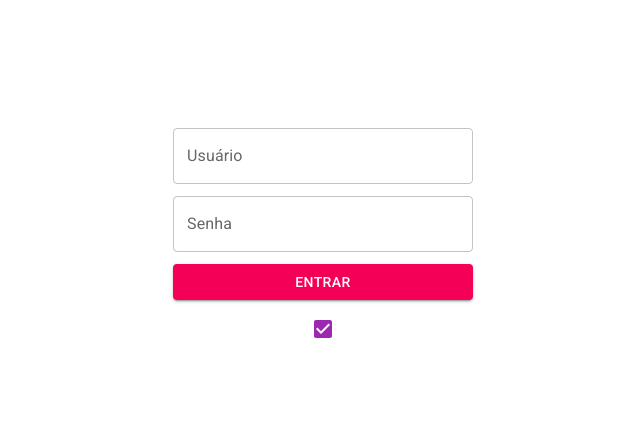
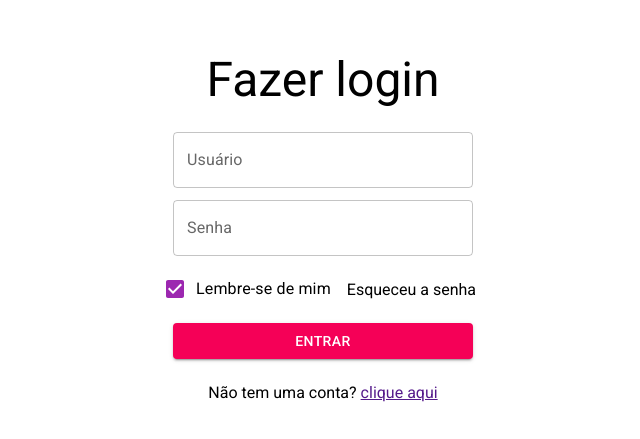
Before and after one commit to palhetaandreina/Media-Manager-Frontend, a React (Vite) app: page /Login in a window 1280 px wide. Shown: the part 165-604 px from the top of the page, without its empty margins (317-957 px from the left). Built offline with nearby package versions, Linux system fonts and the light colour scheme.

Commit message:
feat: desenvolvimento da pagina inicial

```diff
--- a/src/App.tsx
+++ b/src/App.tsx
@@ -1,6 +1,7 @@
 import { ThemeProvider } from '@emotion/react';
 import { Route, BrowserRouter as Router, Routes } from 'react-router-dom';
-import './App.css';
+
+import { HomePage } from './pages/home';
 import { Login } from './pages/login';
 import { Register } from './pages/register';
 import { theme } from './theme';
@@ -10,8 +11,9 @@ function App() {
 		<ThemeProvider theme={theme}>
 			<Router>
 				<Routes>
-          <Route path="/login" element={<Login />} />
-          <Route path="/Cadastrar" element={<Register />} />
+					<Route path="/Login" element={<Login />} />
+					<Route path="/Cadastro" element={<Register />} />
+					<Route path="/Home" element={<HomePage />} />
 				</Routes>
 			</Router>
 		</ThemeProvider>
--- a/src/index.css
+++ b/src/index.css
@@ -1,11 +1,5 @@
 :root {
 	font-family: 'Roboto', Arial, sans-serif;
-  /* line-height: 1.5;
-  font-weight: 400; */
-
-  color-scheme: light dark;
-  color: rgba(255, 255, 255, 0.87);
-
 	font-synthesis: none;
 	text-rendering: optimizeLegibility;
 	-webkit-font-smoothing: antialiased;
@@ -15,6 +9,8 @@
 body {
 	margin: 0;
 	display: flex;
+	justify-content: center;
+	align-items: center;
 	place-items: center;
 	min-width: 320px;
 	min-height: 100vh;
--- a/src/pages/home.tsx
+++ b/src/pages/home.tsx
@@ -0,0 +1,19 @@
+import { AppBar, Box, Button, IconButton, Toolbar, Typography } from '@mui/material';
+
+export function HomePage() {
+	return (
+		<div>
+			<Box sx={{ flexGrow: 1 }}>
+				<AppBar>
+					<Toolbar>
+						<IconButton size="large" edge="start" color="inherit" aria-label="menu" sx={{ mr: 2 }}></IconButton>
+						<Typography variant="h6" component="div" sx={{ flexGrow: 1 }}>
+							News
+						</Typography>
+						<Button color="inherit">Logout</Button>
+					</Toolbar>
+				</AppBar>
+			</Box>
+		</div>
+	);
+}
--- a/src/pages/login.tsx
+++ b/src/pages/login.tsx
@@ -1,21 +1,41 @@
-import { Button, Checkbox, TextField } from '@mui/material';
+import { Button, Checkbox, FormControlLabel, TextField, Typography } from '@mui/material';
 
 export function Login() {
 	return (
 		<div>
+			<div className="section-title">
+				<Typography variant="h3">Fazer login</Typography>
+			</div>
+
 			<div className="input">
 				<TextField id="outlined-basic" label="Usuário" variant="outlined" />
 			</div>
+
 			<div className="input">
-        <TextField id="outlined-basic" label="Senha" variant="outlined" />
+				<TextField
+					id="outlined-basic"
+					label="Senha"
+					variant="outlined"
+					type="password"
+					autoComplete="current-password"
+				/>
 			</div>
+
+			<div style={{ display: 'flex' }}>
+				<FormControlLabel label="Lembre-se de mim" control={<Checkbox defaultChecked />} />
+				<p>Esqueceu a senha</p>
+			</div>
+
 			<div className="input">
 				<Button variant="contained" color="secondary">
 					Entrar
 				</Button>
 			</div>
-      <div>
-        <Checkbox defaultChecked />
+
+			<div style={{ display: 'flex', justifyContent: 'center' }}>
+				<p>
+					Não tem uma conta? <a href="">clique aqui</a>
+				</p>
 			</div>
 		</div>
 	);
--- a/src/pages/register.tsx
+++ b/src/pages/register.tsx
@@ -4,20 +4,24 @@ import '../style/style.css';
 export function Register() {
 	return (
 		<div>
-      <div>
+			<div className="section-title">
 				<Typography variant="h3">Cadastre-se</Typography>
 			</div>
+
 			<div>
 				<div className="input">
 					<TextField id="outlined-basic" label="Nome" variant="outlined" />
 				</div>
+
 				<div className="input">
 					<TextField id="outlined-basic" label="Email" variant="outlined" />
 				</div>
+
 				<div className="input">
 					<TextField id="outlined-basic" label="Senha" variant="outlined" />
 				</div>
-        <div>
+
+				<div className="input">
 					<Button variant="contained" color="secondary">
 						Cadastrar
 					</Button>
--- a/src/style/style.css
+++ b/src/style/style.css
@@ -1,7 +1,13 @@
 .input {
-  display: flex;
-  flex-direction: column;
-  margin: 4px;
-  padding: 4px;
-  width: 300px;
+	display: flex;
+	flex-direction: column;
+	margin: 4px;
+	padding: 4px;
+	width: 300px;
 }
+
+.section-title {
+	display: flex;
+	justify-content: center;
+	margin-bottom: 20px;
+}
```
Also changed, not shown: src/theme.tsx (indentation only). Lines whose indentation alone changed are shown as unchanged.
